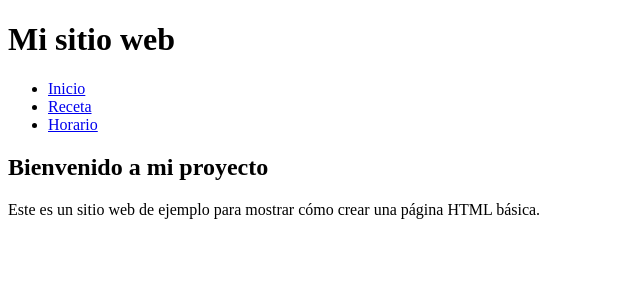
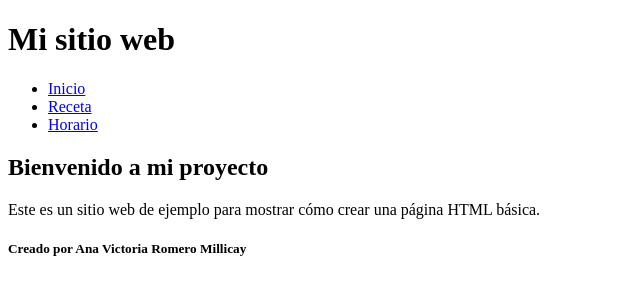
Before and after one commit to millicay-ana2007/Primer-Trabajo-de-Programacion, a plain HTML site: page index.html in a window 1280 px wide. Shown: the whole page, without its empty margins (0-640 px from the left). Drawn offline with Linux system fonts and the light colour scheme.

Commit message:
- Se agrego la etiqueta footer

```diff
--- a/index.html
+++ b/index.html
@@ -18,5 +18,8 @@
         <h2>Bienvenido a mi proyecto</h2>
         <p>Este es un sitio web de ejemplo para mostrar cómo crear una página HTML básica.</p>
     </main>
+    <footer>
+        <h5>Creado por Ana Victoria Romero Millicay</h5>
+    </footer>
 </body>
 </html>
```
